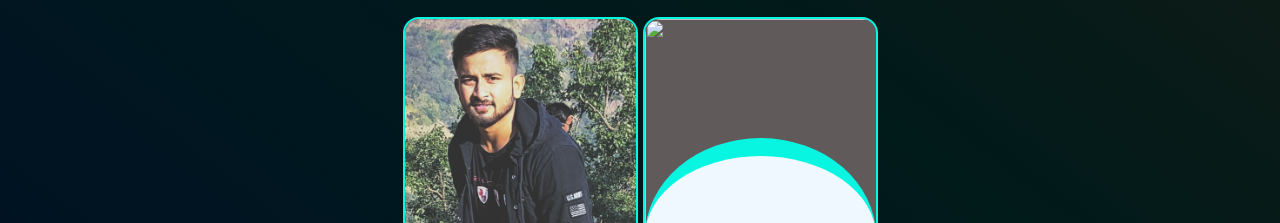
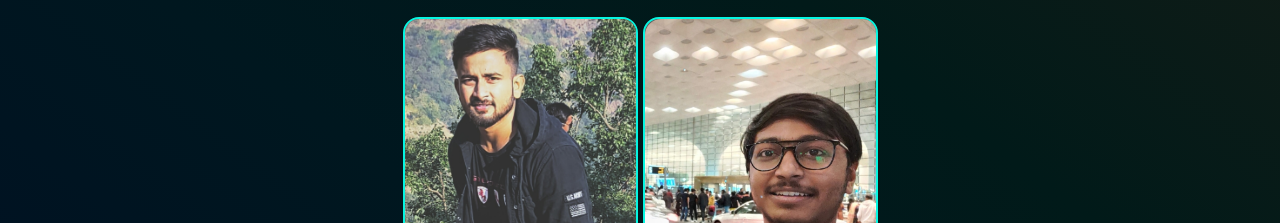
Before and after one commit to Neeraj3062/Cretronix_Final, a plain HTML site: page pages/WebTeam.html in a window 1280 px wide. Shown: the part 122-345 px from the top of the page. Drawn offline with nearby package versions, Linux system fonts and the light colour scheme.

Commit message:
Updated Web Team Image

```diff
--- a/pages/WebTeam.html
+++ b/pages/WebTeam.html
@@ -86,8 +86,8 @@
   </div>
 
 
-  <div class="team" style="--img: url(../imgs/)">
-    <img src="../imgs/" alt="">
+  <div class="team" style="--img: url(../imgs/Screenshot_2022-04-13-02-00-54-85_99c04817c0de5652397fc8b56c3b3817 (1).jpg)">
+    <img src="../imgs/Screenshot_2022-04-13-02-00-54-85_99c04817c0de5652397fc8b56c3b3817 (1).jpg" alt="">
     <div class="info">
         <div class="name">Suyash Joshi</div>
         <div class="title">Frontend Developer </div>
```
Also changed, not shown: imgs/Screenshot_2022-04-13-02-00-54-85_99c04817c0de5652397fc8b56c3b3817 (1).jpg (added).
